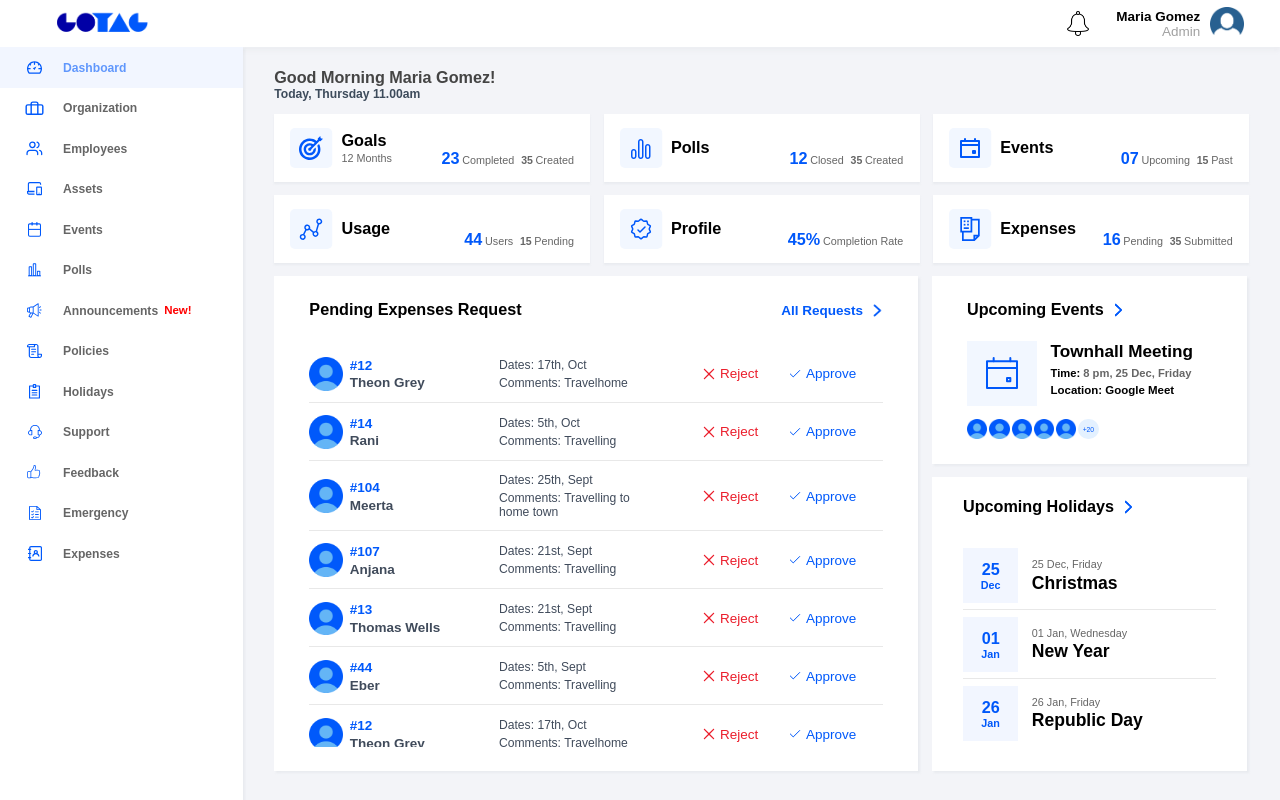
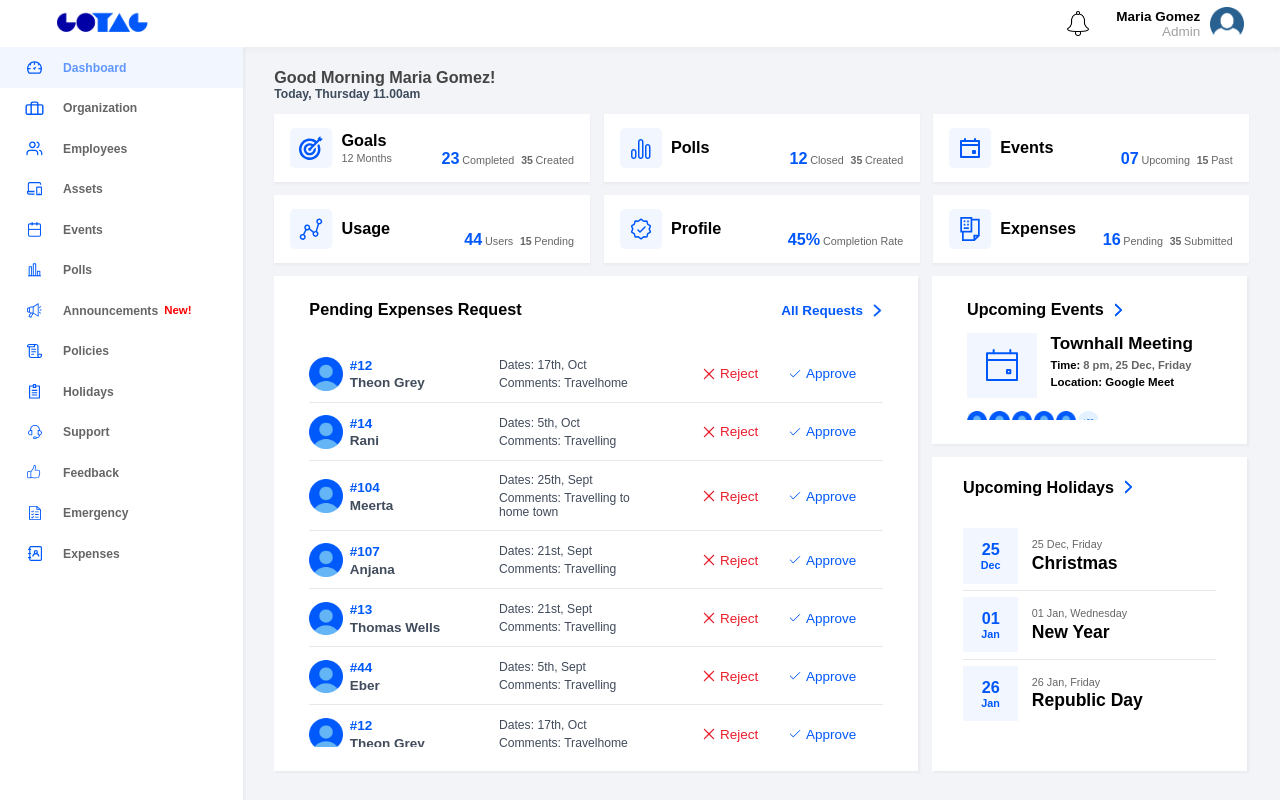
Before and after one commit to Vishwas-MH/gotag, a React (Create React App) app: page / in a window 1280 px wide. Built offline with nearby package versions, Linux system fonts and the light colour scheme.

Commit message:
Update Dashboard.css

```diff
--- a/src/pages/dashboard/Dashboard.css
+++ b/src/pages/dashboard/Dashboard.css
@@ -107,13 +107,12 @@
 }
 
 .Upcoming_events {
-  height: calc(39% - 0.4rem);
+  height: calc(35% - 0.4rem);
   background-color: #ffffff;
   box-shadow: 2px 2px 2px 0 rgba(172, 181, 189, 0.15);
   padding: 1.8rem 2.6rem;
   display: flex;
   flex-direction: column;
-  justify-content: space-between;
   row-gap: 1rem;
 }
 
@@ -206,7 +205,7 @@
 .Upcoming_holidays {
   display: flex;
   flex-direction: column;
-  height: calc(61% - 0.6rem);
+  height: calc(65% - 0.6rem);
   background-color: #ffffff;
   box-shadow: 2px 2px 2px 0 rgba(172, 181, 189, 0.15);
   padding: 1.5rem 2.3rem 1.5rem 2.3rem;
```
